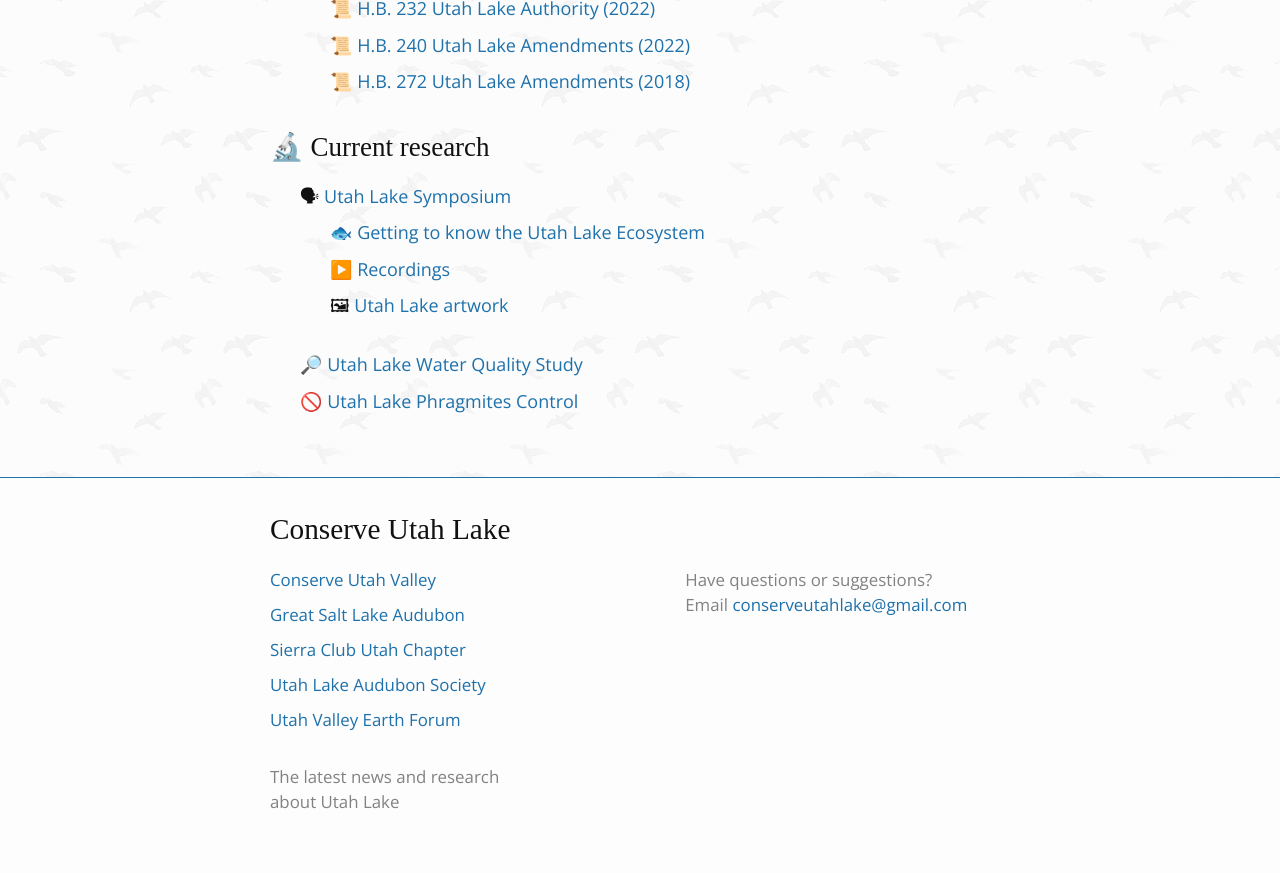
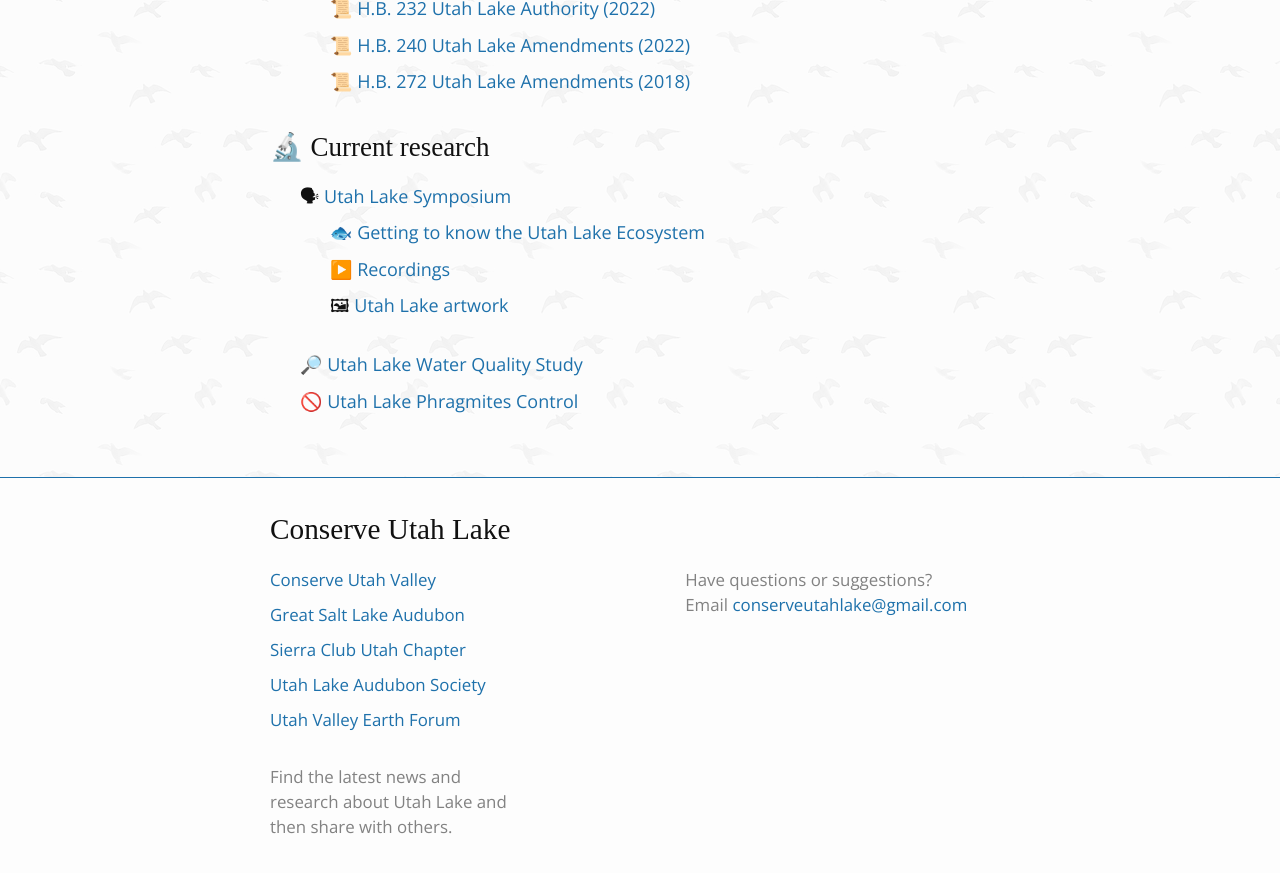
Before and after one commit to conserveutahlake/website, a Jekyll site: the page built from index.markdown, in a window 1280 px wide and 900 px high, scrolled down 844 px. Shown: the top 873 px of the window. Built offline with Jekyll 4.4.1, drawn with Linux system fonts in a browser that asks for light colours; some web fonts are replaced.

```diff
--- a/_config.yml
+++ b/_config.yml
@@ -1,7 +1,7 @@
 title: Conserve Utah Lake
 author: Conserve Utah Lake
 description: >
-  The latest news and research about Utah Lake
+  Find the latest news and research about Utah Lake and then share with others.
 
 # social links
 # twitter_username: jekyllrb
--- a/about.markdown
+++ b/about.markdown
@@ -1,6 +1,7 @@
 ---
 layout: page
 title: About
+image: /assets/social.jpg
 permalink: /about/
 ---
 
--- a/index.markdown
+++ b/index.markdown
@@ -1,5 +1,6 @@
 ---
 layout: home
+image: /assets/social.jpg
 ---
 
 *Find the latest news and research about Utah Lake and then share with others.*
```
Also changed, not shown: assets/social.jpg (added).
